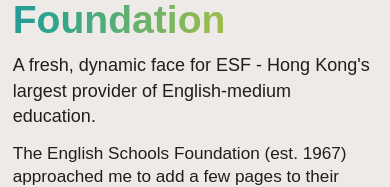
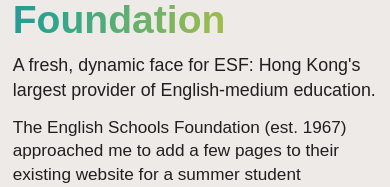
Before and after one commit to indoct/scho-react, a React (Vite) app: page /work/esfjoinus in a window 390 px wide. Shown: the part 161-348 px from the top of the page. Built offline with nearby package versions, Linux system fonts and the light colour scheme; a web font is replaced by a local one.

Commit message:
line-breaks

```diff
--- a/src/App.css
+++ b/src/App.css
@@ -1269,7 +1269,7 @@ footer {
     font-size: 1.01rem;
   }
   .proj-tagline {
-    font-size: 1.06rem;
+    font-size: 1.05rem;
     line-height: 1.4;
     margin-bottom: 0.75rem;
   }
--- a/src/pages/work/ESFJoinUs.jsx
+++ b/src/pages/work/ESFJoinUs.jsx
@@ -24,7 +24,7 @@ export default function ESFJoinUs() {
               <span className="gradient">English Schools Foundation</span>
             </h1>
             <p className="proj-tagline">
-              A fresh, dynamic face for ESF - Hong Kong's largest provider of
+              A fresh, dynamic face for ESF: Hong Kong's largest provider of
               English-medium education.
             </p>
             <p className="intro">
```
